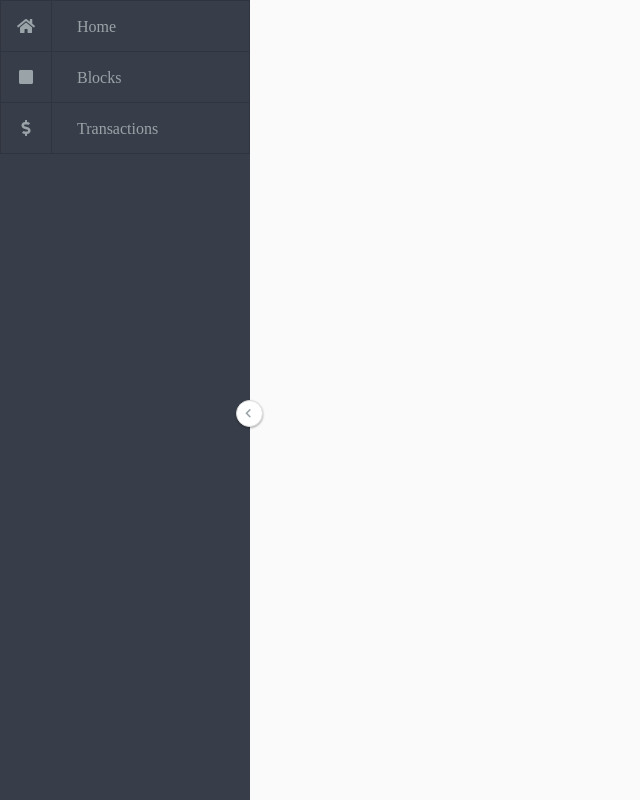
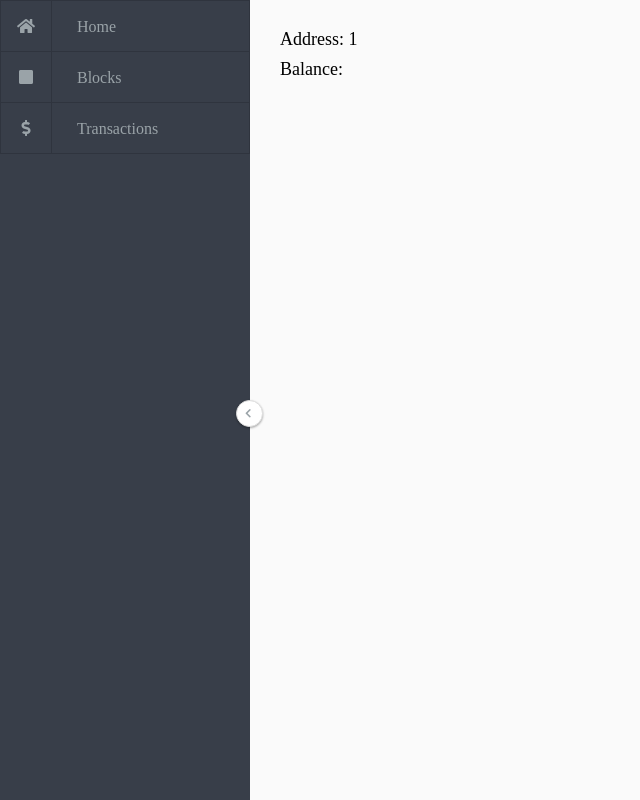
Before and after one commit to jungpaeng/bitcoin.explorer, a React (Create React App) app: page /address/1 in a window 1280 px wide. Shown: the top 800 px of the page, without its empty margins (0-640 px from the left). Built offline with nearby package versions, Linux system fonts and the light colour scheme; no server answers; what typography would draw is missing.

Commit message:
:sparkles: Complete Address Detail Page

```diff
--- a/src/Components/App/AppPresenter.tsx
+++ b/src/Components/App/AppPresenter.tsx
@@ -1,6 +1,7 @@
 import React, { FC } from 'react';
 import { BrowserRouter, Route, Switch } from 'react-router-dom';
 import styled from 'styled-components';
+import Address from '../../Routes/Address';
 import Block from '../../Routes/Block';
 import Blocks from '../../Routes/Blocks';
 import Home from '../../Routes/Home';
@@ -41,6 +42,10 @@ const AppPresenter: FC = () => (
             component={Transaction}
             path="/transactions/:id"
           />
+          <Route
+            component={Address}
+            path={'/address/:address'}
+          />
           </Switch>
       </Header>
     </AppContainer>
--- /dev/null
+++ b/src/Routes/Address/AddressContainer.tsx
@@ -0,0 +1,40 @@
+import axios from 'axios';
+import React, { Component } from 'react';
+import { RouteComponentProps } from 'react-router-dom';
+import { API_URL } from '../../contants';
+import AddressPresenter, { IAddress } from './AddressPresenter';
+
+interface IMatchParams {
+  address: string;
+}
+
+type Props = RouteComponentProps<IMatchParams>;
+type State = IAddress;
+
+class AddressContainer extends Component<Props, State> {
+  public state: State = {
+    balance: '',
+    isLoading: false,
+  };
+
+  public componentDidMount() {
+    const { match:{ params:{ address } } } = this.props;
+    this._getBlockData(address);
+  }
+
+  public _getBlockData = async (address: string) => {
+    const { data: balance } = await axios.get<string>(`${API_URL}/address/${address}`);
+    this.setState({
+      balance,
+      isLoading: false,
+    });
+  }
+
+  public render() {
+    const { match: { params: { address } } } = this.props;
+
+    return <AddressPresenter {...this.state} address={address} />;
+  }
+}
+
+export default AddressContainer;
--- /dev/null
+++ b/src/Routes/Address/AddressPresenter.tsx
@@ -0,0 +1,24 @@
+import React, { FC } from 'react';
+import { ILoading } from '../../@types/api';
+import { ImportantText, Title } from '../../Components/Shared';
+
+export interface IAddress extends ILoading {
+  balance: string;
+}
+
+interface IProps extends IAddress {
+  address: string;
+}
+
+const AddressPresenter: FC<IProps> = ({ address, balance }) => (
+  <>
+    <Title>
+      <ImportantText>Address:</ImportantText> {address}
+    </Title>
+    <Title>
+      <ImportantText>Balance:</ImportantText> {balance}
+    </Title>
+  </>
+);
+
+export default AddressPresenter;
--- /dev/null
+++ b/src/Routes/Address/index.ts
@@ -0,0 +1,2 @@
+import AddressContainer from './AddressContainer';
+export default AddressContainer;
```
